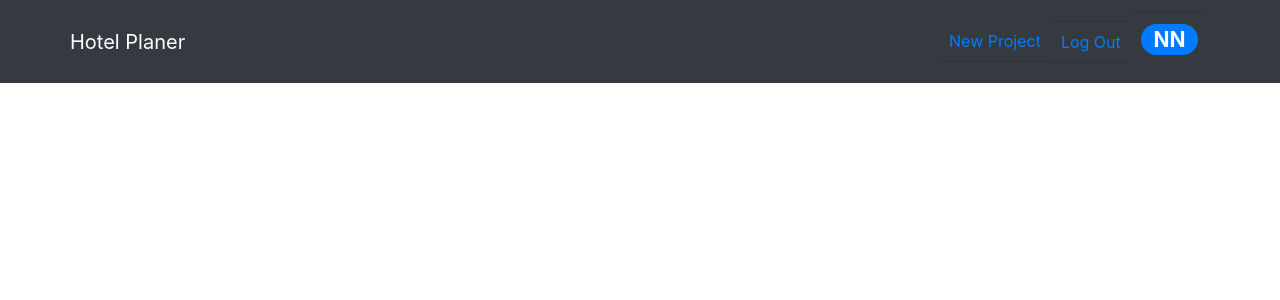
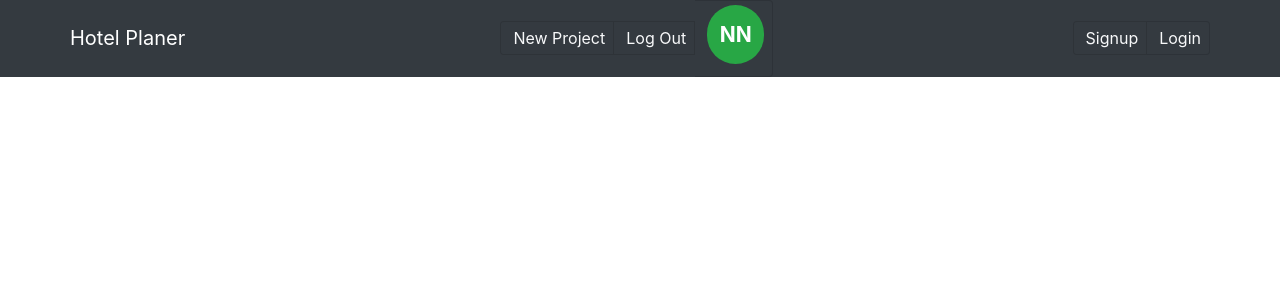
Before and after one commit to Stevesbong/Hotel-Appointment, a React (Create React App) app: page / in a window 1280 px wide. Shown: the top 300 px of the page. Built offline with nearby package versions, Linux system fonts and the light colour scheme.

Commit message:
added navbar

```diff
--- a/src/components/layout/NavbarContainer.js
+++ b/src/components/layout/NavbarContainer.js
@@ -1,14 +1,16 @@
 import React from 'react';
-import { Nav, Navbar, Button, Container } from 'react-bootstrap';
+import { Navbar, Container } from 'react-bootstrap';
 import { Link } from 'react-router-dom';
 import SignedInLinks from './SignedInLinks';
+import SignedOutLinks from './SignedOutLinks'
 
 const NavbarContainer = () => {
     return (
-        <Navbar sticky="top" bg="dark" variant="dark">
+        <Navbar className="py-0" sticky="top" bg="dark" variant="dark">
             <Container>
                 <Navbar.Brand as={Link} to="/">Hotel Planer</Navbar.Brand>
                 <SignedInLinks />
+                <SignedOutLinks />
             </Container>
         </Navbar>
     )
--- a/src/components/layout/SignedInLinks.js
+++ b/src/components/layout/SignedInLinks.js
@@ -1,13 +1,19 @@
 import React from 'react';
 import { Nav, ListGroup, Badge } from 'react-bootstrap';
-import { Link } from 'react-router-dom';
+import { NavLink } from 'react-router-dom';
 
 const SignedInLinks = () => {
     return (
-        <ListGroup horizontal as="ul" className="m-1 ml-auto" variant="flush">
-            <ListGroup.Item as="li" className="my-auto p-2"><Nav.Item className="ml-1" as={Link} to="/">New Project</Nav.Item></ListGroup.Item>
-            <ListGroup.Item as="li" className="my-auto p-2"><Nav.Item className="ml-1" as={Link} to="/">Log Out</Nav.Item></ListGroup.Item>
-            <ListGroup.Item as="li" className="my-auto p-2"><Nav.Item className="ml-1" as={Link} to="/"><h3 style={{ display: "inline-block"}}><Badge pill variant="primary">NN</Badge></h3></Nav.Item></ListGroup.Item>
+        <ListGroup horizontal as="ul">
+            <ListGroup.Item as="li" className="my-auto px-2 py-1 bg-dark">
+                <Nav.Item className="ml-1 text-light text-decoration-none" as={NavLink} to="/">New Project</Nav.Item>
+            </ListGroup.Item>
+            <ListGroup.Item as="li" className="my-auto px-2 py-1 bg-dark">
+                <Nav.Item className="ml-1 text-light text-decoration-none" as={NavLink} to="/">Log Out</Nav.Item>
+            </ListGroup.Item>
+            <ListGroup.Item as="li" className="my-auto px-2 py-1 bg-dark">
+                <Nav.Item className="ml-1" as={NavLink} to="/"><h3 className="d-inline-block"><Badge pill variant="success">NN</Badge></h3></Nav.Item>
+            </ListGroup.Item>
         </ListGroup>
     )
 }
--- a/src/components/layout/SignedOutLinks.js
+++ b/src/components/layout/SignedOutLinks.js
@@ -0,0 +1,18 @@
+import React from 'react';
+import { Nav, ListGroup, Badge } from 'react-bootstrap';
+import { NavLink } from 'react-router-dom';
+
+const SignedOutLinks = () => {
+    return (
+        <ListGroup horizontal as="ul">
+            <ListGroup.Item as="li" className="my-auto px-2 py-1 bg-dark">
+                <Nav.Item className="ml-1 text-light text-decoration-none" as={NavLink} to="/">Signup</Nav.Item>
+            </ListGroup.Item>
+            <ListGroup.Item as="li" className="my-auto px-2 py-1 bg-dark">
+                <Nav.Item className="ml-1 text-light text-decoration-none" as={NavLink} to="/">Login</Nav.Item>
+            </ListGroup.Item>
+        </ListGroup>
+    )
+}
+
+export default SignedOutLinks;
--- a/src/index.css
+++ b/src/index.css
@@ -8,10 +8,10 @@ body {
   -moz-osx-font-smoothing: grayscale;
 }
 
-a, a:hover {
-  text-decoration: none;
+.badge {
+  padding: .9em .6em
 }
 
-.list-group-item {
-  background-color: #343a40;
+.active {
+  color: red;
 }
```
